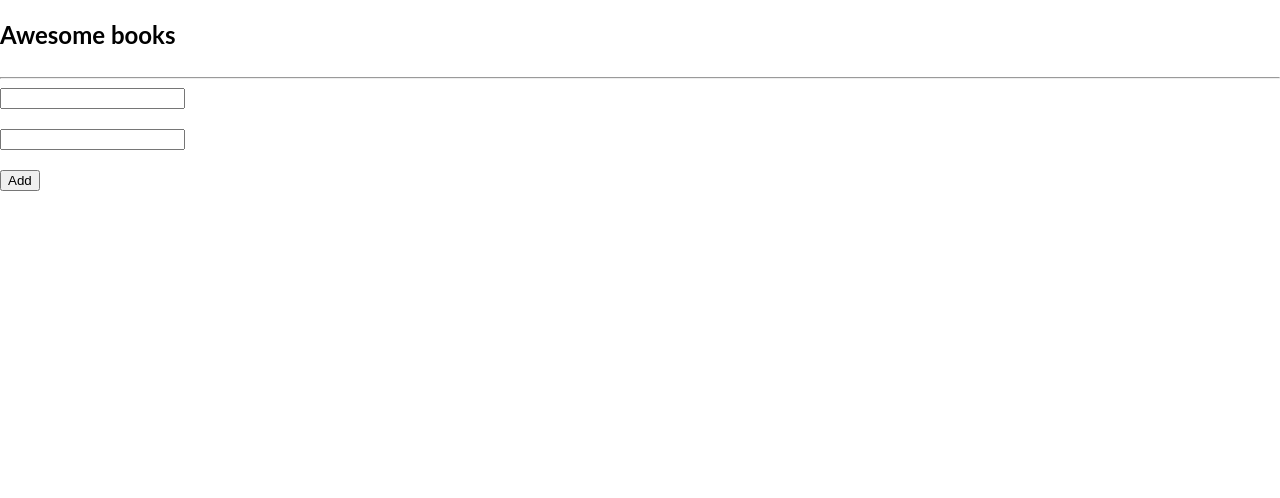
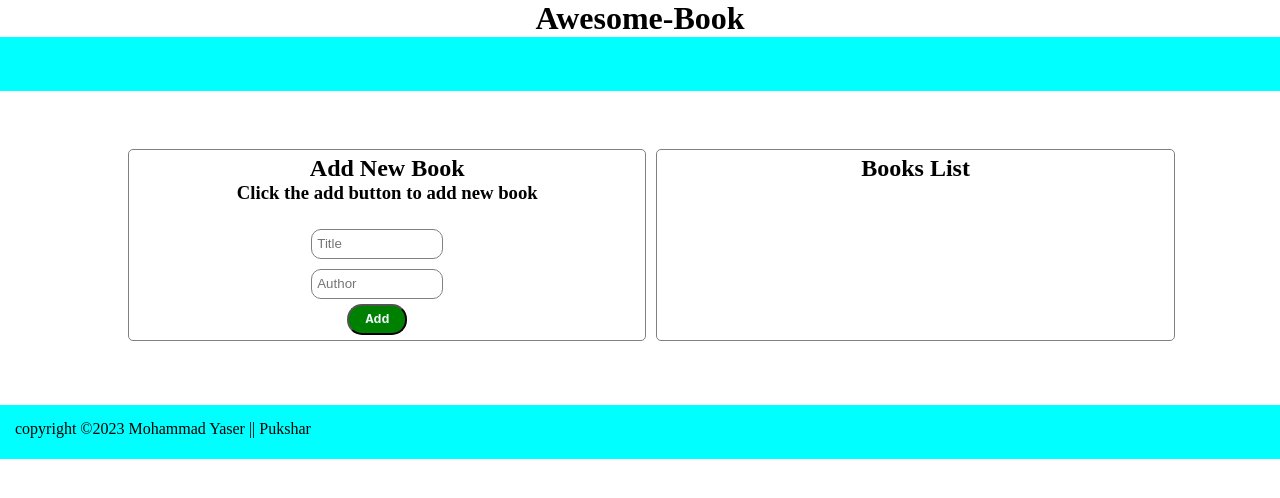
Before and after one commit to pushkar1995/awesome-book-project, a website: page index.html in a window 1280 px wide. Drawn offline with Linux system fonts and the light colour scheme.

Commit message:
Add HTML and CSS for awesome books project

```diff
--- a/index.html
+++ b/index.html
@@ -2,25 +2,40 @@
 <html lang="en">
 
 <head>
-    <meta charset="UTF-8">
-    <meta name="viewport" content="width=device-width, initial-scale=1.0">
-    <link rel="stylesheet" href="style.css">
-    <title>Document</title>
+    <meta charset="UTF-8" />
+    <meta http-equiv="X-UA-Compatible" content="IE=edge" />
+    <meta name="viewport" content="width=device-width, initial-scale=1.0" />
+    <link rel="stylesheet" href="style.css" />
+    <title>Awesome-Book</title>
 </head>
 
 <body>
-    <section id="list_section">
-        <h1>Awesome books</h1>
-        <div id="list" class="list">
+    <h1>Awesome-Book</h1>
+    <header>
+    </header>
+    <div class="container">
+
+        <div id="addNew" class="add-new">
+            <h2>Add New Book</h2>
+            <h3>Click the add button to add new book</h3>
+            <div class="inputs">
+                <input type="text" id="titleInput" placeholder="Title">
+                <input type="text" id="authorInput" placeholder="Author">
+                <button id="addButton">Add</button>
+            </div>
+        </div>
+        <div class="listBook">
+            <h2>Books List</h2>
+            <ul id="bookList"></ul>
 
         </div>
-    </section>
-    <hr>
-    <section>
-        <input id="title" type="text"><br><br>
-        <input id="author" type="text"><br><br>
-        <button type="button">Add</button>
-    </section>
+    </div>
+    </div>
+
+    <footer>
+        copyright &copy;2023 Mohammad Yaser || Pukshar
+    </footer>
 </body>
+<script src="script.js"></script>
 
 </html>
--- a/style.css
+++ b/style.css
@@ -1,11 +1,94 @@
-body {
-  font-family: 'Lato', sans-serif;
-  width: 100%;
-  margin: 0;
+* {
+  box-sizing: border-box;
+  padding: 0%;
+  margin: 0%;
 }
 
-.list {
+h1 {
+  text-align: center;
+}
+
+header {
+  height: 54px;
+  background-color: aqua;
+  margin: auto;
+  padding: 15px;
+}
+
+.container {
+  display: flex;
+  flex-direction: row;
+  margin-left: 10%;
+  gap: 10px;
+}
+
+.add-new,
+.listBook {
+  width: 45%;
+  margin-top: 5%;
+  border: 1px solid gray;
+  border-radius: 5px;
+  padding: 5px;
+}
+
+h2,
+h3 {
+  text-align: center;
+}
+
+.inputs {
   display: flex;
   flex-direction: column;
-  gap: 1.2rem;
+  margin-top: 3%;
+  margin-left: 35%;
 }
+
+input {
+  width: 40%;
+  height: 30px;
+  padding: 5px;
+  margin-top: 3%;
+  border: 1px solid gray;
+  border-radius: 10px;
+}
+
+#addButton {
+  padding: 6px;
+  width: 60px;
+  margin-top: 5px;
+  margin-left: 11%;
+  background-color: green;
+  border-radius: 15px;
+  color: aliceblue;
+  font-family: 'Courier New', Courier, monospace;
+  font-weight: bolder;
+}
+
+ul li {
+  list-style: none;
+  padding: 22px;
+  border: 1px solid black;
+  border-radius: 8px;
+  margin-top: 5px;
+}
+
+.remove-btn {
+  padding: 3px;
+  background-color: red;
+  margin-left: 4%;
+  border-radius: 15px;
+  color: aliceblue;
+  font-family: 'Courier New', Courier, monospace;
+  font-weight: bolder;
+  float: right;
+}
+
+footer {
+  width: 100%;
+  position: absolute;
+  height: 54px;
+  background-color: aqua;
+  padding: 15px;
+  margin-top: 5%;
+  display: flex;
+}
```
Also changed, not shown: script.js (added).
